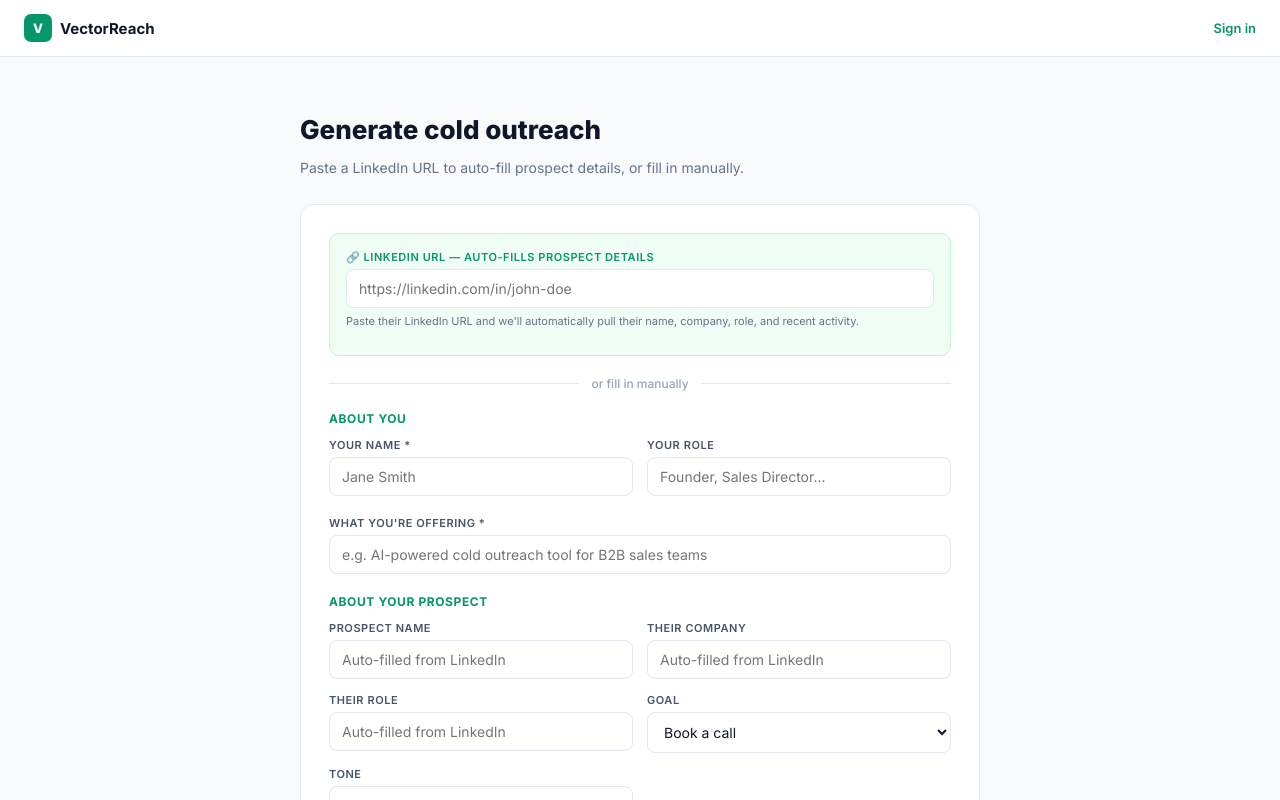
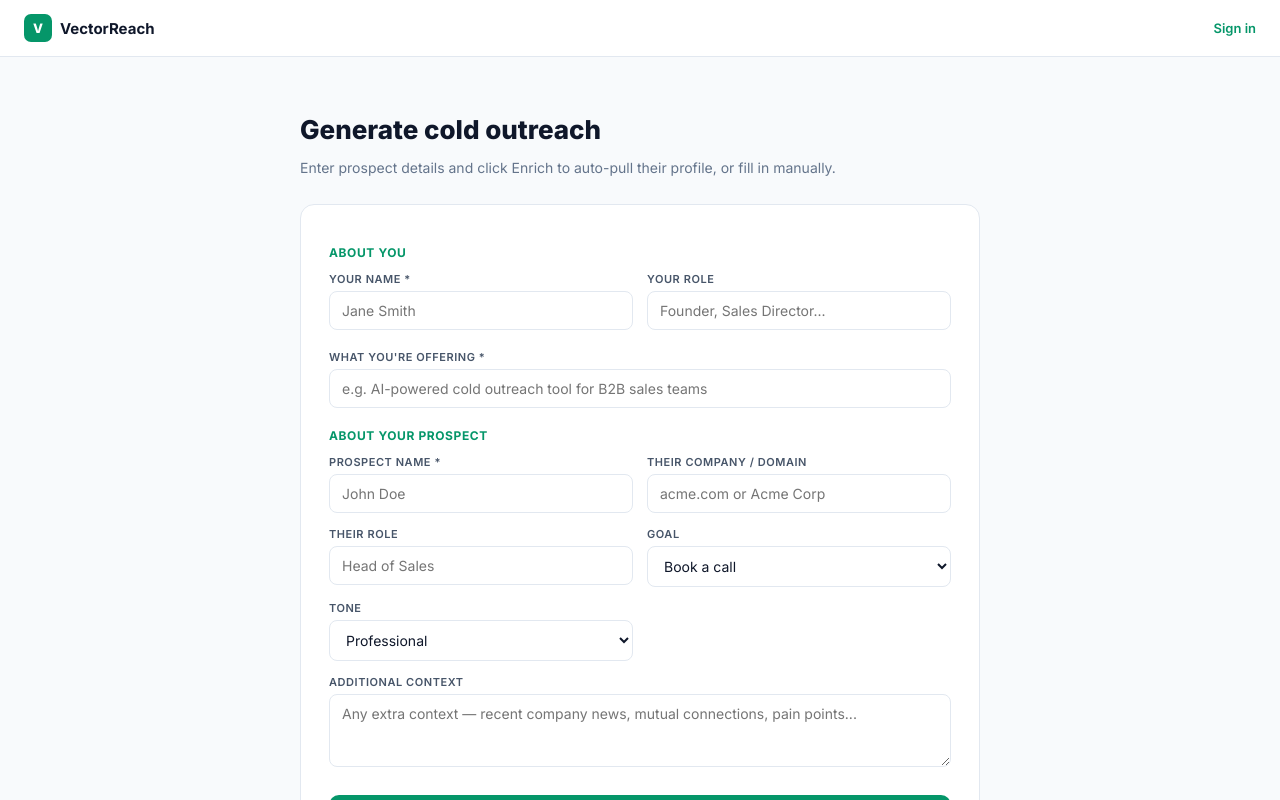
Before and after one commit to apexianlabs/vectorreach, a Next.js app: page /generate in a window 1280 px wide. Shown: the top 800 px of the page. Built offline with nearby package versions, Linux system fonts and the light colour scheme.

Commit message:
Update VectorReach to use NinjaPear person profile API

```diff
--- a/app/api/scrape-linkedin/route.js
+++ b/app/api/scrape-linkedin/route.js
@@ -2,27 +2,40 @@ import { NextResponse } from 'next/server'
 
 export async function POST(request) {
   try {
-    const { linkedin_url } = await request.json()
-    if (!linkedin_url) return NextResponse.json({ error: 'URL required' }, { status: 400 })
+    const { prospect_name, prospect_company } = await request.json()
+    if (!prospect_name || !prospect_company) {
+      return NextResponse.json({ error: 'Name and company required' }, { status: 400 })
+    }
+
+    // Strip domain to just the domain part if full URL provided
+    const domain = prospect_company
+      .replace(/https?:\/\//,'')
+      .replace(/www\./,'')
+      .split('/')[0]
+      .trim()
+
+    const params = new URLSearchParams({
+      name: prospect_name,
+      employer_website: domain.includes('.') ? domain : `${domain}.com`
+    })
 
     const res = await fetch(
-      `https://nubela.co/proxycurl/api/v2/linkedin?url=${encodeURIComponent(linkedin_url)}&use_cache=if-present`,
+      `https://nubela.co/api/v1/employee/profile?${params}`,
       { headers: { 'Authorization': `Bearer ${process.env.PROXYCURL_API_KEY}` } }
     )
 
-    if (!res.ok) return NextResponse.json({ error: 'Could not fetch profile' }, { status: 400 })
+    if (!res.ok) return NextResponse.json({ enriched: false })
     const data = await res.json()
 
     return NextResponse.json({
-      name: data.full_name || '',
-      company: data.experiences?.[0]?.company || '',
-      role: data.experiences?.[0]?.title || '',
-      headline: data.headline || '',
-      summary: data.summary?.slice(0, 500) || '',
-      recent_post: data.accomplishment_posts?.[0]?.description?.slice(0, 300) || '',
+      enriched: true,
+      name: data.full_name || prospect_name,
+      role: data.current_role || data.headline || '',
+      company: data.current_employer || prospect_company,
+      summary: data.summary?.slice(0, 400) || '',
       skills: data.skills?.slice(0, 8) || [],
     })
   } catch(err) {
-    return NextResponse.json({ error: err.message }, { status: 500 })
+    return NextResponse.json({ enriched: false })
   }
 }
--- a/app/generate/page.js
+++ b/app/generate/page.js
@@ -5,15 +5,15 @@ import Link from 'next/link'
 const TONES = ['Professional','Friendly','Casual','Direct','Consultative']
 
 export default function GeneratePage() {
-  const [user, setUser]         = useState(null)
-  const [loading, setLoading]   = useState(false)
-  const [scraping, setScraping] = useState(false)
-  const [error, setError]       = useState('')
-  const [result, setResult]     = useState(null)
-  const [scraped, setScraped]   = useState(false)
-  const [form, setForm]         = useState({
+  const [user, setUser]           = useState(null)
+  const [loading, setLoading]     = useState(false)
+  const [enriching, setEnriching] = useState(false)
+  const [enriched, setEnriched]   = useState(false)
+  const [error, setError]         = useState('')
+  const [result, setResult]       = useState(null)
+  const [form, setForm]           = useState({
     sender_name:'', sender_role:'', prospect_name:'', prospect_company:'',
-    prospect_role:'', linkedin_url:'', linkedin_info:'', offering:'', goal:'Book a call', tone:'Professional'
+    prospect_role:'', linkedin_info:'', offering:'', goal:'Book a call', tone:'Professional'
   })
 
   useEffect(() => {
@@ -23,34 +23,32 @@ export default function GeneratePage() {
     } catch(e) {}
   }, [])
 
-  const handleLinkedInBlur = async () => {
-    if (!form.linkedin_url || !form.linkedin_url.includes('linkedin.com')) return
-    if (form.prospect_name && form.prospect_company) return // already filled
-    setScraping(true)
+  const handleEnrich = async () => {
+    if (!form.prospect_name || !form.prospect_company) return
+    setEnriching(true)
     try {
       const token = document.cookie.match(/vec_token=([^;]+)/)?.[1] || ''
       const res = await fetch('/api/scrape-linkedin', {
         method: 'POST',
         headers: { 'Content-Type': 'application/json', 'Authorization': `Bearer ${token}` },
-        body: JSON.stringify({ linkedin_url: form.linkedin_url })
+        body: JSON.stringify({ prospect_name: form.prospect_name, prospect_company: form.prospect_company })
       })
       const data = await res.json()
-      if (data.name || data.company || data.role) {
+      if (data.enriched) {
         setForm(f => ({
           ...f,
-          prospect_name: f.prospect_name || data.name || '',
-          prospect_company: f.prospect_company || data.company || '',
           prospect_role: f.prospect_role || data.role || '',
+          linkedin_info: [data.summary, data.skills?.length ? `Skills: ${data.skills.join(', ')}` : ''].filter(Boolean).join('\n') || f.linkedin_info
         }))
-        setScraped(true)
+        setEnriched(true)
       }
     } catch(e) {}
-    setScraping(false)
+    setEnriching(false)
   }
 
   const handleSubmit = async () => {
     if (!form.sender_name || !form.offering) return setError('Your name and offering are required.')
-    if (!form.prospect_name && !form.linkedin_url) return setError('Enter a prospect name or LinkedIn URL.')
+    if (!form.prospect_name) return setError('Prospect name is required.')
     setLoading(true); setError(''); setResult(null)
     try {
       const token = document.cookie.match(/vec_token=([^;]+)/)?.[1] || ''
@@ -62,9 +60,6 @@ export default function GeneratePage() {
       const data = await res.json()
       if (!res.ok) throw new Error(data.error || 'Failed')
       setResult(data.result)
-      setScraped(data.scraped)
-      if (data.prospectName && !form.prospect_name) setForm(f => ({...f, prospect_name: data.prospectName}))
-      if (data.prospectCompany && !form.prospect_company) setForm(f => ({...f, prospect_company: data.prospectCompany}))
     } catch(e) { setError(e.message) }
     setLoading(false)
   }
@@ -85,14 +80,11 @@ export default function GeneratePage() {
       </nav>
       <div style={{maxWidth:720,margin:'0 auto',padding:'32px 24px',display:'flex',flexDirection:'column',gap:14}}>
         <div style={{background:'#f0fdf4',border:'1px solid #bbf7d0',borderRadius:12,padding:20}}>
-          <div style={{display:'flex',alignItems:'center',justifyContent:'space-between'}}>
-            <div>
-              <p style={{fontSize:11,fontWeight:700,color:'#059669',textTransform:'uppercase',marginBottom:4}}>
-                ✅ Outreach Generated {scraped && <span style={{background:'#059669',color:'#fff',fontSize:9,padding:'2px 7px',borderRadius:8,marginLeft:6}}>LinkedIn data used</span>}
-              </p>
-              <p style={{fontSize:18,fontWeight:800,color:'#0f172a'}}>To: {form.prospect_name || 'Prospect'}{form.prospect_company ? ` at ${form.prospect_company}` : ''}</p>
-            </div>
-          </div>
+          <p style={{fontSize:11,fontWeight:700,color:'#059669',textTransform:'uppercase',marginBottom:4}}>
+            ✅ Outreach Generated
+            {enriched && <span style={{background:'#059669',color:'#fff',fontSize:9,padding:'2px 8px',borderRadius:8,marginLeft:8,fontWeight:700}}>AI-enriched</span>}
+          </p>
+          <p style={{fontSize:18,fontWeight:800,color:'#0f172a'}}>To: {form.prospect_name}{form.prospect_company ? ` at ${form.prospect_company}` : ''}</p>
         </div>
 
         {(result.subject || result.email_subject) && (
@@ -122,20 +114,8 @@ export default function GeneratePage() {
           </div>
         )}
 
-        {result.personalization_score && (
-          <div style={{background:'#fff',border:'1px solid #e2e8f0',borderRadius:12,padding:16,display:'flex',alignItems:'center',gap:16}}>
-            <div style={{width:52,height:52,borderRadius:'50%',background:'#f0fdf4',border:'2px solid #059669',display:'flex',alignItems:'center',justifyContent:'center',fontSize:18,fontWeight:800,color:'#059669',flexShrink:0}}>
-              {result.personalization_score}
-            </div>
-            <div>
-              <p style={{fontSize:13,fontWeight:700,color:'#0f172a',marginBottom:2}}>Personalization Score</p>
-              <p style={{fontSize:12,color:'#64748b'}}>{result.personalization_note || 'Based on available prospect context'}</p>
-            </div>
-          </div>
-        )}
-
         <div style={{display:'flex',gap:10,flexWrap:'wrap'}}>
-          <button onClick={() => { setResult(null); setScraped(false); setForm({...form, prospect_name:'', prospect_company:'', prospect_role:'', linkedin_url:'', linkedin_info:''}) }}
+          <button onClick={() => { setResult(null); setEnriched(false); setForm({...form, prospect_name:'', prospect_company:'', prospect_role:'', linkedin_info:''}) }}
             style={{flex:1,minWidth:120,padding:'10px',borderRadius:8,border:'1px solid #e2e8f0',background:'#fff',fontSize:13,fontWeight:600,color:'#475569',cursor:'pointer',fontFamily:'Inter,sans-serif'}}>
             New prospect
           </button>
@@ -159,32 +139,9 @@ export default function GeneratePage() {
       </nav>
       <div style={{maxWidth:680,margin:'0 auto',padding:'40px 24px'}}>
         <h1 style={{fontSize:26,fontWeight:800,color:'#0f172a',marginBottom:6}}>Generate cold outreach</h1>
-        <p style={{fontSize:14,color:'#64748b',marginBottom:28}}>Paste a LinkedIn URL to auto-fill prospect details, or fill in manually.</p>
+        <p style={{fontSize:14,color:'#64748b',marginBottom:28}}>Enter prospect details and click Enrich to auto-pull their profile, or fill in manually.</p>
         {error && <div style={{background:'#fef2f2',border:'1px solid #fecaca',borderRadius:10,padding:'12px 16px',fontSize:13,color:'#dc2626',marginBottom:20}}>{error}</div>}
         <div style={{background:'#fff',border:'1px solid #e2e8f0',borderRadius:14,padding:28}}>
-
-          {/* LinkedIn URL - hero field */}
-          <div style={{marginBottom:20,padding:16,background:'#f0fdf4',borderRadius:10,border:'1px solid #bbf7d0'}}>
-            <label style={{...labelStyle,color:'#059669'}}>🔗 LinkedIn URL — auto-fills prospect details</label>
-            <div style={{position:'relative'}}>
-              <input
-                value={form.linkedin_url}
-                onChange={e => setForm({...form,linkedin_url:e.target.value})}
-                onBlur={handleLinkedInBlur}
-                placeholder="https://linkedin.com/in/john-doe"
-                style={{...inputStyle,paddingRight: scraping ? 40 : 12}}
-              />
-              {scraping && <div style={{position:'absolute',right:12,top:'50%',transform:'translateY(-50%)',fontSize:16}}>⏳</div>}
-            </div>
-            {scraped && <p style={{fontSize:11,color:'#059669',marginTop:6,fontWeight:600}}>✅ Profile data pulled from LinkedIn</p>}
-            <p style={{fontSize:11,color:'#64748b',marginTop:6}}>Paste their LinkedIn URL and we'll automatically pull their name, company, role, and recent activity.</p>
-          </div>
-
-          <div style={{display:'flex',alignItems:'center',gap:12,marginBottom:20}}>
-            <div style={{flex:1,height:1,background:'#e2e8f0'}}/>
-            <span style={{fontSize:12,color:'#94a3b8',fontWeight:500}}>or fill in manually</span>
-            <div style={{flex:1,height:1,background:'#e2e8f0'}}/>
-          </div>
 
           <p style={{fontSize:12,fontWeight:700,color:'#059669',marginBottom:12,textTransform:'uppercase',letterSpacing:'0.05em'}}>About you</p>
           <div style={{display:'grid',gridTemplateColumns:'1fr 1fr',gap:14,marginBottom:20}}>
@@ -198,11 +155,26 @@ export default function GeneratePage() {
 
           <p style={{fontSize:12,fontWeight:700,color:'#059669',marginBottom:12,textTransform:'uppercase',letterSpacing:'0.05em'}}>About your prospect</p>
           <div style={{display:'grid',gridTemplateColumns:'1fr 1fr',gap:14,marginBottom:14}}>
-            <div><label style={labelStyle}>Prospect name</label><input value={form.prospect_name} onChange={e => setForm({...form,prospect_name:e.target.value})} placeholder="Auto-filled from LinkedIn" style={{...inputStyle,background: scraped && form.prospect_name ? '#f0fdf4' : '#fff'}}/></div>
-            <div><label style={labelStyle}>Their company</label><input value={form.prospect_company} onChange={e => setForm({...form,prospect_company:e.target.value})} placeholder="Auto-filled from LinkedIn" style={{...inputStyle,background: scraped && form.prospect_company ? '#f0fdf4' : '#fff'}}/></div>
+            <div><label style={labelStyle}>Prospect name *</label><input value={form.prospect_name} onChange={e => setForm({...form,prospect_name:e.target.value})} placeholder="John Doe" style={inputStyle}/></div>
+            <div><label style={labelStyle}>Their company / domain</label><input value={form.prospect_company} onChange={e => setForm({...form,prospect_company:e.target.value})} placeholder="acme.com or Acme Corp" style={inputStyle}/></div>
           </div>
+
+          {/* Enrich button */}
+          {form.prospect_name && form.prospect_company && !enriched && (
+            <button onClick={handleEnrich} disabled={enriching}
+              style={{width:'100%',padding:'10px',borderRadius:8,border:'1px solid #bbf7d0',background:'#f0fdf4',fontSize:13,fontWeight:600,color:'#059669',cursor:enriching?'not-allowed':'pointer',fontFamily:'Inter,sans-serif',marginBottom:14,display:'flex',alignItems:'center',justifyContent:'center',gap:8}}>
+              {enriching ? '⏳ Enriching profile...' : '✨ Auto-enrich prospect profile'}
+            </button>
+          )}
+          {enriched && (
+            <div style={{background:'#f0fdf4',border:'1px solid #bbf7d0',borderRadius:8,padding:'10px 14px',marginBottom:14,display:'flex',gap:8,alignItems:'center'}}>
+              <span style={{fontSize:16}}>✅</span>
+              <p style={{fontSize:12,color:'#059669',fontWeight:600}}>Profile enriched — role and context auto-filled from public data</p>
+            </div>
+          )}
+
           <div style={{display:'grid',gridTemplateColumns:'1fr 1fr',gap:14,marginBottom:14}}>
-            <div><label style={labelStyle}>Their role</label><input value={form.prospect_role} onChange={e => setForm({...form,prospect_role:e.target.value})} placeholder="Auto-filled from LinkedIn" style={{...inputStyle,background: scraped && form.prospect_role ? '#f0fdf4' : '#fff'}}/></div>
+            <div><label style={labelStyle}>Their role</label><input value={form.prospect_role} onChange={e => setForm({...form,prospect_role:e.target.value})} placeholder="Head of Sales" style={{...inputStyle, background: enriched && form.prospect_role ? '#f0fdf4' : '#fff'}}/></div>
             <div><label style={labelStyle}>Goal</label>
               <select value={form.goal} onChange={e => setForm({...form,goal:e.target.value})} style={{...inputStyle,background:'#fff'}}>
                 {['Book a call','Get a reply','Demo request','Partnership','Referral'].map(g => <option key={g} value={g}>{g}</option>)}
@@ -217,10 +189,10 @@ export default function GeneratePage() {
             </div>
           </div>
           <div style={{marginBottom:24}}>
-            <label style={labelStyle}>Additional context (optional)</label>
+            <label style={labelStyle}>Additional context</label>
             <textarea value={form.linkedin_info} onChange={e => setForm({...form,linkedin_info:e.target.value})}
-              placeholder="Any extra context — recent company news, mutual connections, specific pain points..."
-              rows={3} style={{...inputStyle,resize:'vertical'}}/>
+              placeholder={enriched ? 'Auto-filled from public profile data — edit or add more context...' : 'Any extra context — recent company news, mutual connections, pain points...'}
+              rows={3} style={{...inputStyle,resize:'vertical', background: enriched && form.linkedin_info ? '#f0fdf4' : '#fff'}}/>
           </div>
           <button onClick={handleSubmit} disabled={loading}
             style={{width:'100%',padding:'13px',borderRadius:10,border:'none',background:loading?'#6ee7b7':'#059669',color:'#fff',fontSize:15,fontWeight:700,cursor:loading?'not-allowed':'pointer',fontFamily:'Inter,sans-serif'}}>
```
